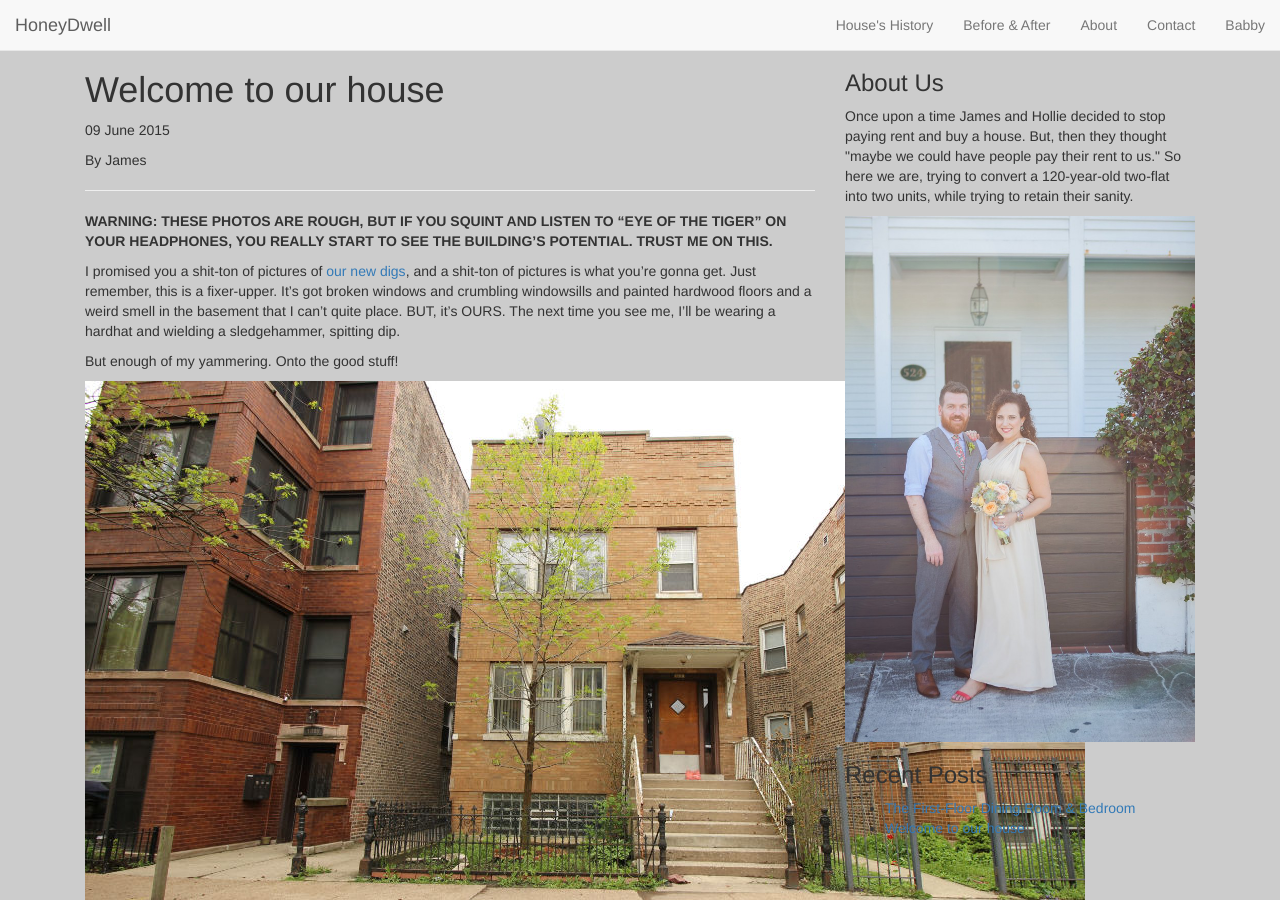
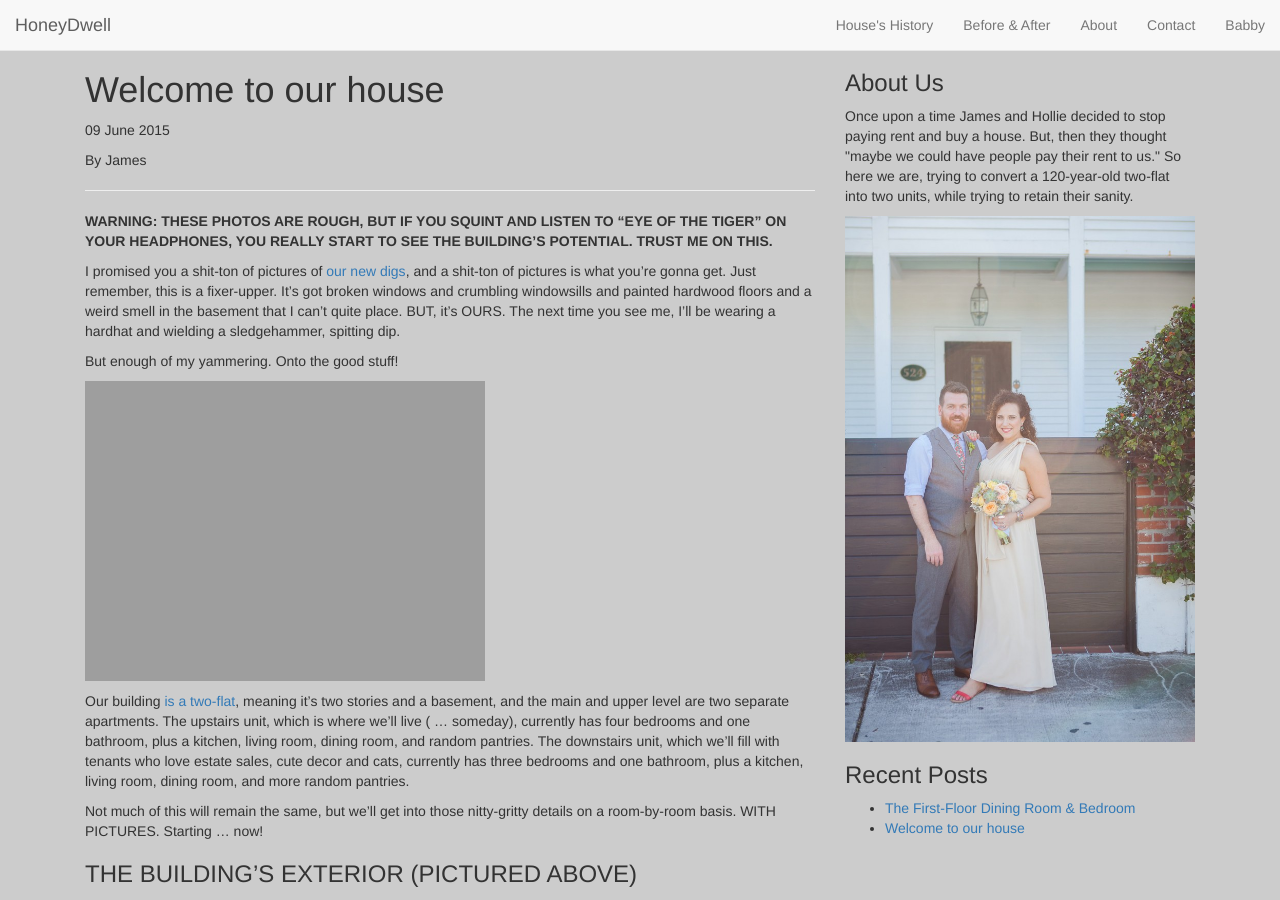
Before and after one commit to jamesconroy/honeydwell, a Jekyll site: the page built from _posts/2015-06-09-welcome_to_our_house.md, in a window 1280 px wide and 900 px high. Built offline with Jekyll 4.4.1, drawn with Linux system fonts in a browser that asks for light colours; nearby versions of some CDN libraries; Markdown is read by kramdown in place of the engine named in the settings; comment, search, counter and statistics services are not loaded.

Commit message:
changes image size

```diff
--- a/_posts/2015-06-09-welcome_to_our_house.md
+++ b/_posts/2015-06-09-welcome_to_our_house.md
@@ -13,7 +13,7 @@ I promised you a shit-ton of pictures of [our new digs](http://fancykins.com/201
 
 But enough of my yammering. Onto the good stuff!
 
-![House Outside](/assets/img/post1/1.jpg)
+![House Outside](/assets/img/post1/1.jpg =150x)
 
 Our building [is a two-flat](http://www.wbez.org/series/curious-city/tale-two-flat-110681), meaning it’s two stories and a basement, and the main and upper level are two separate apartments. The upstairs unit, which is where we’ll live ( … someday), currently has four bedrooms and one bathroom, plus a kitchen, living room, dining room, and random pantries. The downstairs unit, which we’ll fill with tenants who love estate sales, cute decor and cats, currently has three bedrooms and one bathroom, plus a kitchen, living room, dining room, and more random pantries.
 
```
